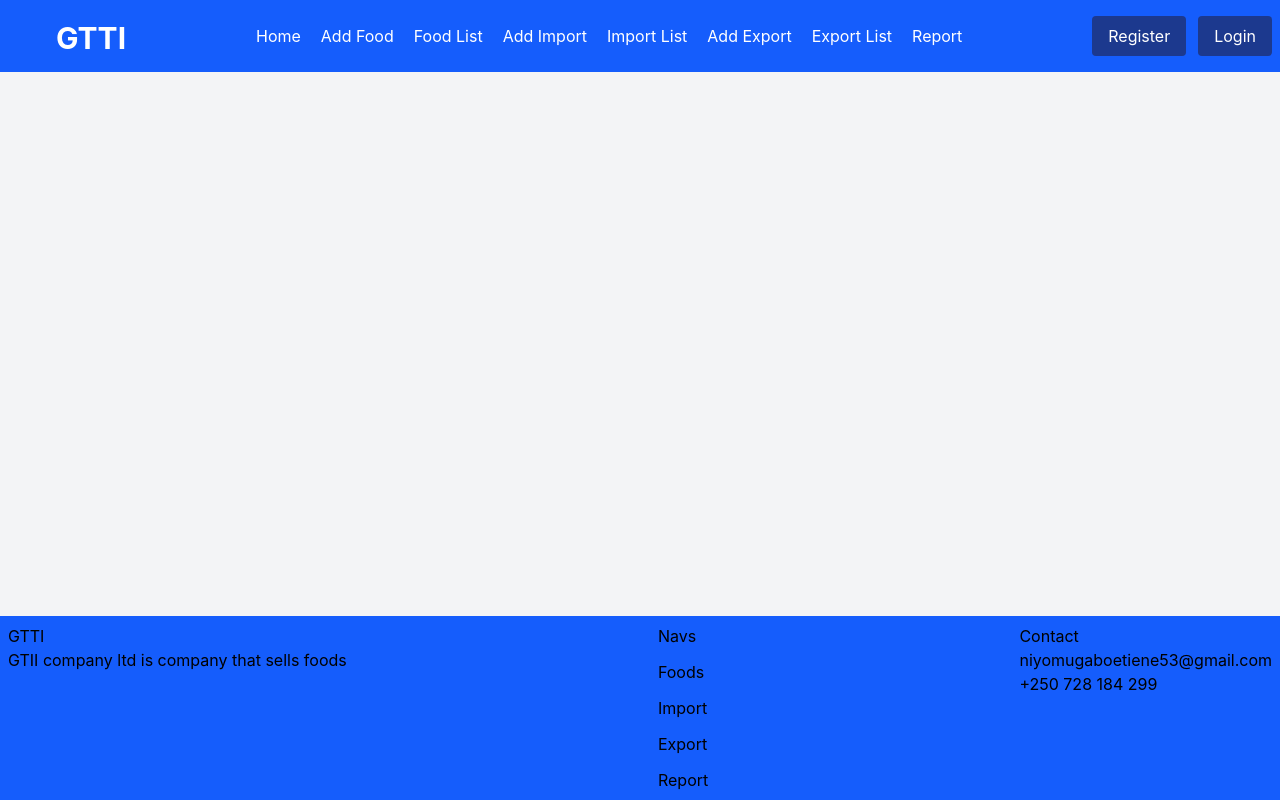
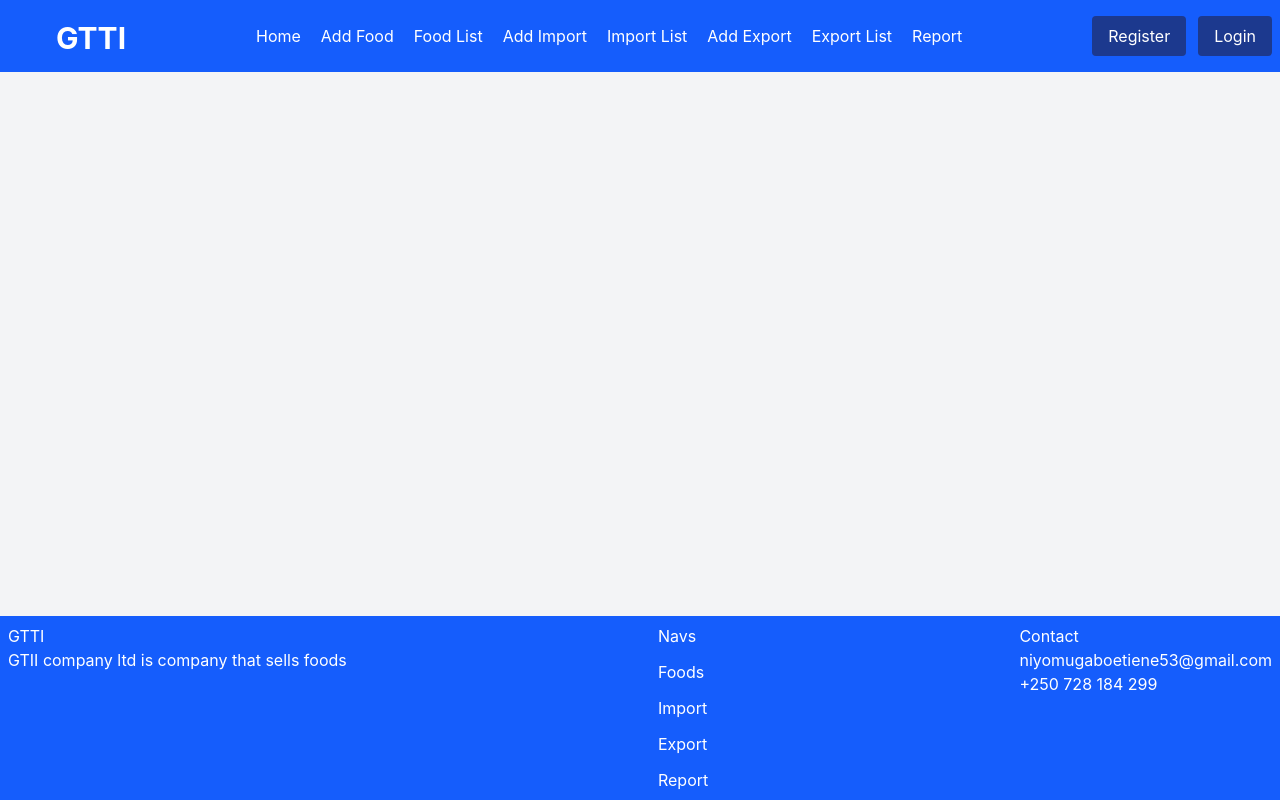
Before and after one commit to niyomugaboetiene/GTTI-COMPANY-Ltd, a React app in the folder frontend/: page /footer in a window 1280 px wide. Built offline with nearby package versions, Linux system fonts and the light colour scheme; the HTML template or start-up script is replaced by a standard one.

Commit message:
Commit of frontend (footer)

```diff
--- a/frontend/src/pages/Footer.jsx
+++ b/frontend/src/pages/Footer.jsx
@@ -2,9 +2,9 @@ import { Link } from "react-router-dom"
 const Footer = () => {
 
     return (
-        <div className="bg-blue-600 fixed bottom-0 left-0 right-0 p-2 h-fit">
+        <div className="bg-blue-600 fixed bottom-0 left-0 right-0 p-2 h-fit text-white text-wrap">
             <div className="flex justify-between">
-                <div>
+                <div className="text-wrap">
                     <h1>GTTI</h1>
                     <p>GTII company ltd is company that sells foods </p>
                 </div>
```
